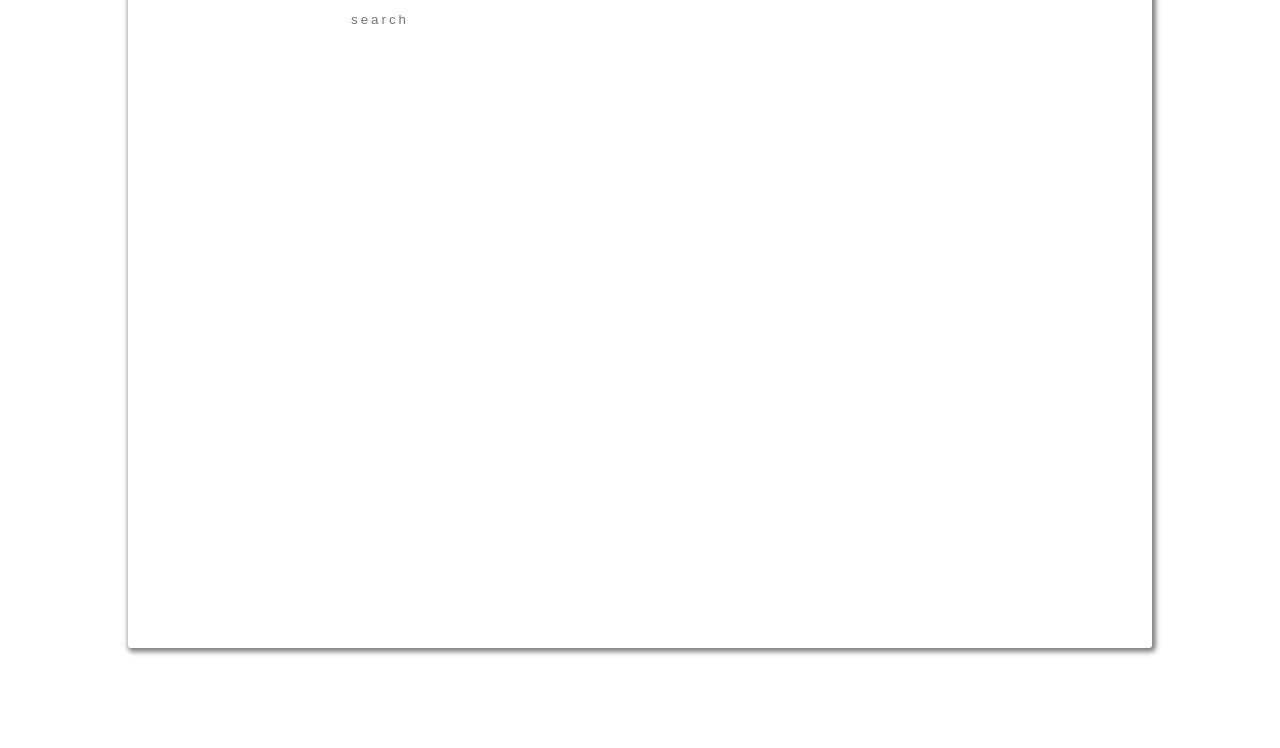
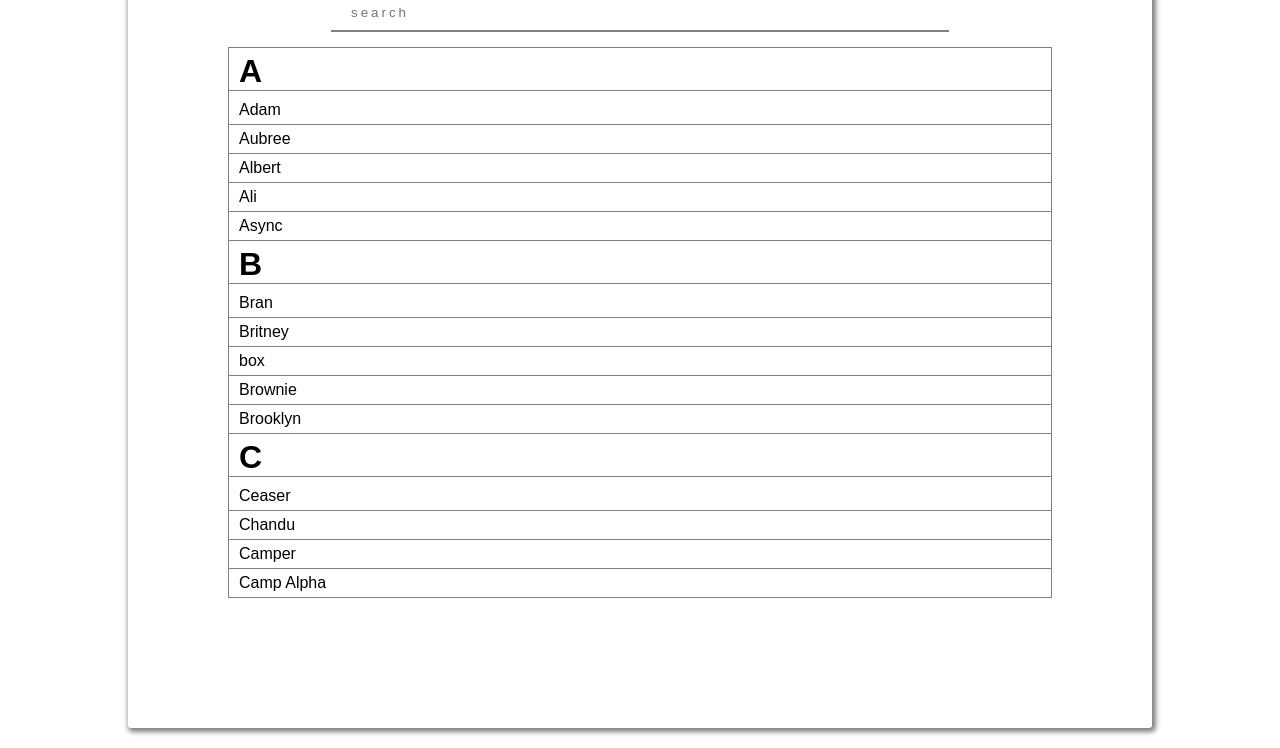
Before and after one commit to PurnaChandraSekhar/Names-Filter-app, a plain HTML site: page index.html in a window 1280 px wide. Shown: the part 92-840 px from the top of the page. Before the commit the page ends 800 px from the top, so only its background shows below. Drawn offline with Linux system fonts and the light colour scheme.

Commit message:
second commit

```diff
--- a/index.html
+++ b/index.html
@@ -9,8 +9,30 @@
     <body>
          <div class="container">
            <h1 class="heading">My Contacts</h1>
-           <hr>
-           <input type="search" placeholder="search" class="search-bar">
+           <input type="search" id="searchInput" placeholder="search" class="search-bar">
+              <div class="alpha-container">
+                <h1 class="alpha">A</h1>
+                  <ul id="names" class="list">
+                    <li class="item"><a href="#">Adam</a></li>
+                    <li class="item"><a href="#">Aubree</a></li>
+                    <li class="item"><a href="#">Albert</a></li>
+                    <li class="item"><a href="#">Ali</a></li>
+                    <li class="item"><a href="#">Async</a></li>
+
+                  <h1 class="alpha">B</h1>
+                    <li class="item"><a href="#">Bran</a></li>
+                    <li class="item"><a href="#">Britney</a></li>
+                    <li class="item"><a href="#">box</a></li>
+                    <li class="item"><a href="#">Brownie</a></li>
+                    <li class="item"><a href="#">Brooklyn</a></li>
+
+                  <h1 class="alpha">C</h1>
+                    <li class="item"><a href="#">Ceaser</a></li>
+                    <li class="item"><a href="#">Chandu</a></li>
+                    <li class="item"><a href="#">Camper</a></li>
+                    <li class="item"><a href="#">Camp Alpha</a></li>
+                  </ul>
+              </div>
          </div>
 
 
--- a/script.js
+++ b/script.js
@@ -1 +1,20 @@
-console.log("hey!")
+//SEARCH INPUT
+let filterInput = document.getElementById('searchInput');
+
+filterInput.addEventListener('keyup', (e) => {
+    let filterNames = e.target.value.toUpperCase();
+
+    let names = document.getElementById('names');
+
+    let li = names.querySelectorAll('li.item');
+
+    for(let i=0; i<li.length; i++) {
+       let a = li[i].getElementsByTagName('a')[0];
+
+       if(a.innerHTML.toUpperCase().indexOf(filterNames)> -1){
+           li[i].style.display = "";
+       }else {
+            li[i].style.display = "none";
+       }
+    }
+});
--- a/style.css
+++ b/style.css
@@ -11,15 +11,10 @@
     padding: 20px 100px;
     text-align: center;
     border-radius: 3px;
-    height: 90vh;
+    height: 100vh;
     width: 80%;
     margin: 20px auto;
     box-shadow: 2px 2px 5px 2px grey;
-}
-
-hr {
-   background-color: #b6b2b2;
-   margin-top: 5px;
 }
 
 .search-bar {
@@ -29,8 +24,31 @@ hr {
     margin-top: 10px;
     letter-spacing: 3px;
     width: 75%;
+    border-bottom: 2px solid grey;
 }
 
-.search-bar:not(:placeholder-shown) {
-    border-bottom: 2px solid grey;
+.alpha-container {
+    margin: 15px 0;
+    border: 1px solid grey;
+    text-align: left;
 }
+
+.alpha {
+    margin: 5px 0;
+    border-bottom: 1px solid grey;
+    padding-left: 10px;
+}
+
+.item{
+    list-style: none;
+    padding: 5px 10px;
+}
+
+.item:not(:last-child) {
+    border-bottom: 1px solid grey;
+}
+
+a {
+    text-decoration: none;
+    color: inherit;
+}
```
